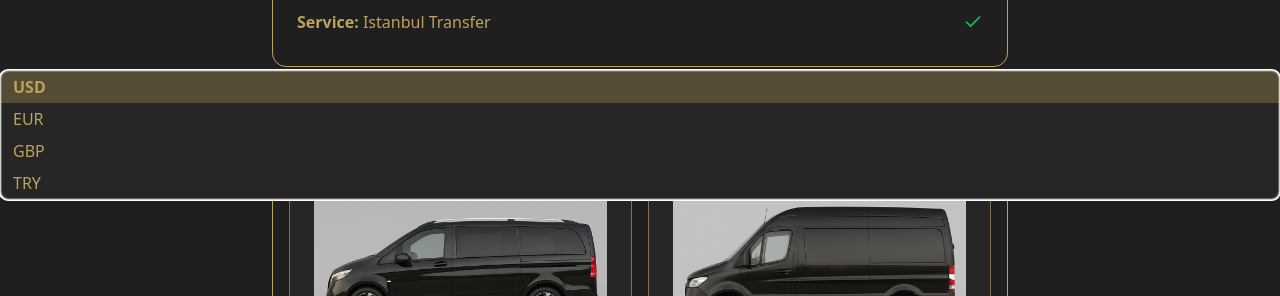
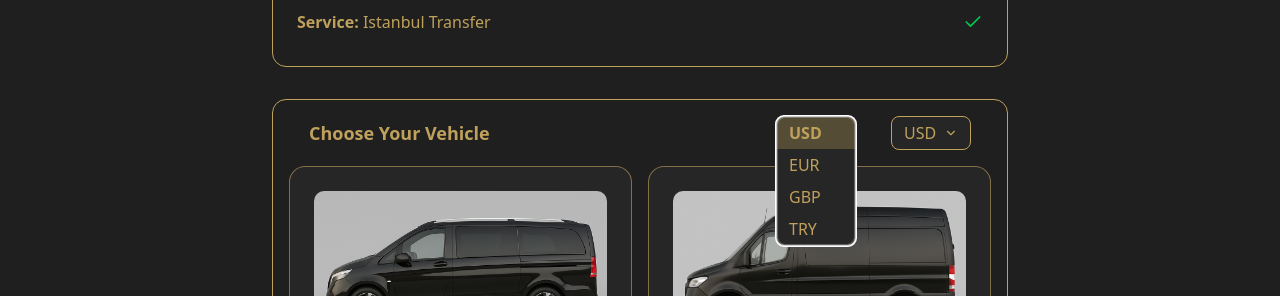
Before and after one commit to 0xSyntellect/v0-lp, a Next.js app: page /bookings in a window 1280 px wide. Both pictures are taken after a click on the button "USD". Shown: the part 319-615 px from the top of the page. Built offline with nearby package versions, Linux system fonts and the light colour scheme; no server answers.

Commit message:
fix currency dropdown

```diff
--- a/app/bookings/components/VehiclePicker/VehicleCard.tsx
+++ b/app/bookings/components/VehiclePicker/VehicleCard.tsx
@@ -1,8 +1,8 @@
-// app/bookings/components/VehiclePicker/VehicleCard.tsx
 "use client";
 import Image from "next/image";
 import { Users, Luggage, Tag } from "lucide-react";
 import { Button } from "@/components/ui/button";
+import { useCurrency, format } from "@/context/CurrencyContext";   // NEW
 
 export default function VehicleCard({
   id,
@@ -21,25 +21,31 @@ export default function VehicleCard({
   selected: boolean;
   onSelect: () => void;
 }) {
+  const { selectedCurrency } = useCurrency();                      // NEW
+
   return (
-    <div
-      className={`rounded-2xl border border-[#BFA15B]/60 bg-[#262626] p-6 flex flex-col`}>
+    <div className="rounded-2xl border border-[#BFA15B]/60 bg-[#262626] p-6 flex flex-col">
       <div className="relative w-full h-40">
         <Image src={img} alt={title} fill className="object-cover rounded-lg" />
       </div>
+
       <h4 className="mt-4 text-lg font-semibold text-[#BFA15B]">{title}</h4>
+
       <div className="flex items-center gap-2 mt-2 text-sm text-[#BFA15B]">
         <Users className="w-4 h-4" /> Up to {capacity.pax} passengers
       </div>
       <div className="flex items-center gap-2 text-sm text-[#BFA15B]">
         <Luggage className="w-4 h-4" /> Fits {capacity.bags} suitcases
       </div>
+
+      {/* PRICE */}
       <div className="flex items-center gap-2 mt-2">
         <Tag className="w-4 h-4 text-[#BFA15B]" />
         <span className="text-[#BFA15B] font-semibold">
-          {price != null ? price.toFixed(2) : "–"}
+          {price != null ? format(price, selectedCurrency) : "–"}
         </span>
       </div>
+
       <Button
         variant={selected ? "default" : "outline"}
         className="mt-4 px-6 py-2 w-full"
--- a/app/bookings/components/VehiclePicker/index.tsx
+++ b/app/bookings/components/VehiclePicker/index.tsx
@@ -1,6 +1,12 @@
 // app/bookings/components/VehiclePicker/index.tsx
 "use client";
-import { Listbox } from "@headlessui/react";
+import {
+  Listbox,
+  ListboxButton,
+  ListboxOptions,
+  ListboxOption,
+} from "@headlessui/react";
+
 import { ChevronDown } from "lucide-react";
 import { useCurrency, convert, format } from "@/context/CurrencyContext";
 import VehicleCard from "./VehicleCard";
@@ -30,11 +36,11 @@ export default function VehiclePicker({
       <div className="flex items-center justify-between px-5 mb-4">
         <h3 className="text-lg font-semibold text-[#BFA15B]">Choose Your Vehicle</h3>
         <Listbox value={selectedCurrency} onChange={setSelectedCurrency}>
-          <Listbox.Button className="flex items-center gap-2 bg-[#262626] border border-[#BFA15B] text-[#BFA15B] px-3 py-1 rounded-md">
+          <ListboxButton className="flex items-center gap-2 bg-[#262626] border border-[#BFA15B] text-[#BFA15B] px-3 py-1 rounded-md w-20">
             {selectedCurrency}
             <ChevronDown className="w-4 h-4" />
-          </Listbox.Button>
-          <Listbox.Options className="absolute right-0 mt-1 w-full bg-[#262626] border border-[#BFA15B] rounded-md z-20 overflow-auto max-h-40">
+          </ListboxButton>
+          <ListboxOptions className="absolute right-106 mt-24 w-20 bg-[#262626] border border-[#BFA15B] rounded-md z-20 overflow-auto max-h-40">
             {['USD','EUR','GBP','TRY'].map(c => (
               <Listbox.Option key={c} value={c} className={({ active, selected }) =>
                 `cursor-pointer px-3 py-1 ${active ? "bg-[#BFA15B]/30" : ""} ${selected ? "font-semibold" : ""}`
@@ -42,7 +48,7 @@ export default function VehiclePicker({
                 {c}
               </Listbox.Option>
             ))}
-          </Listbox.Options>
+          </ListboxOptions>
         </Listbox>
       </div>
 
```
